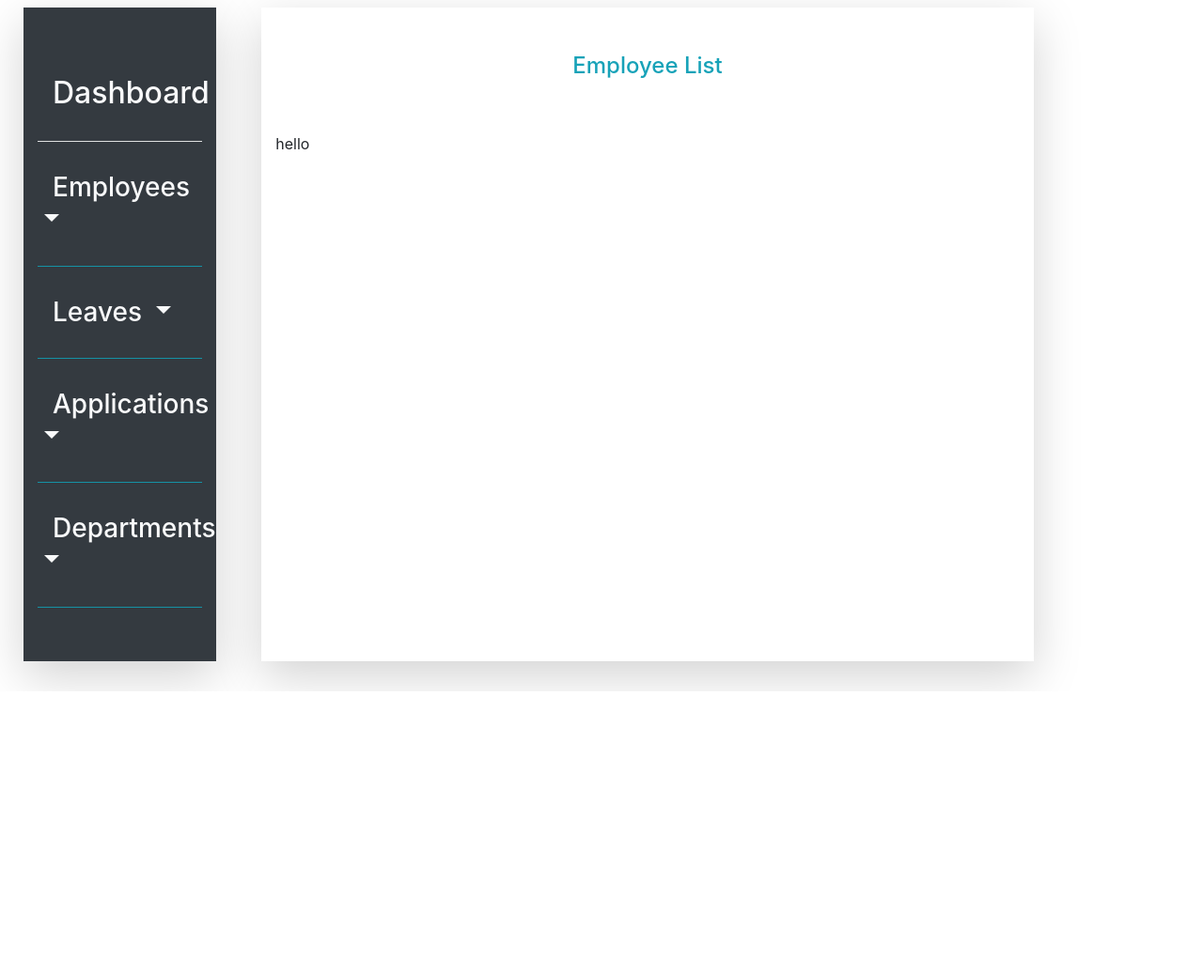
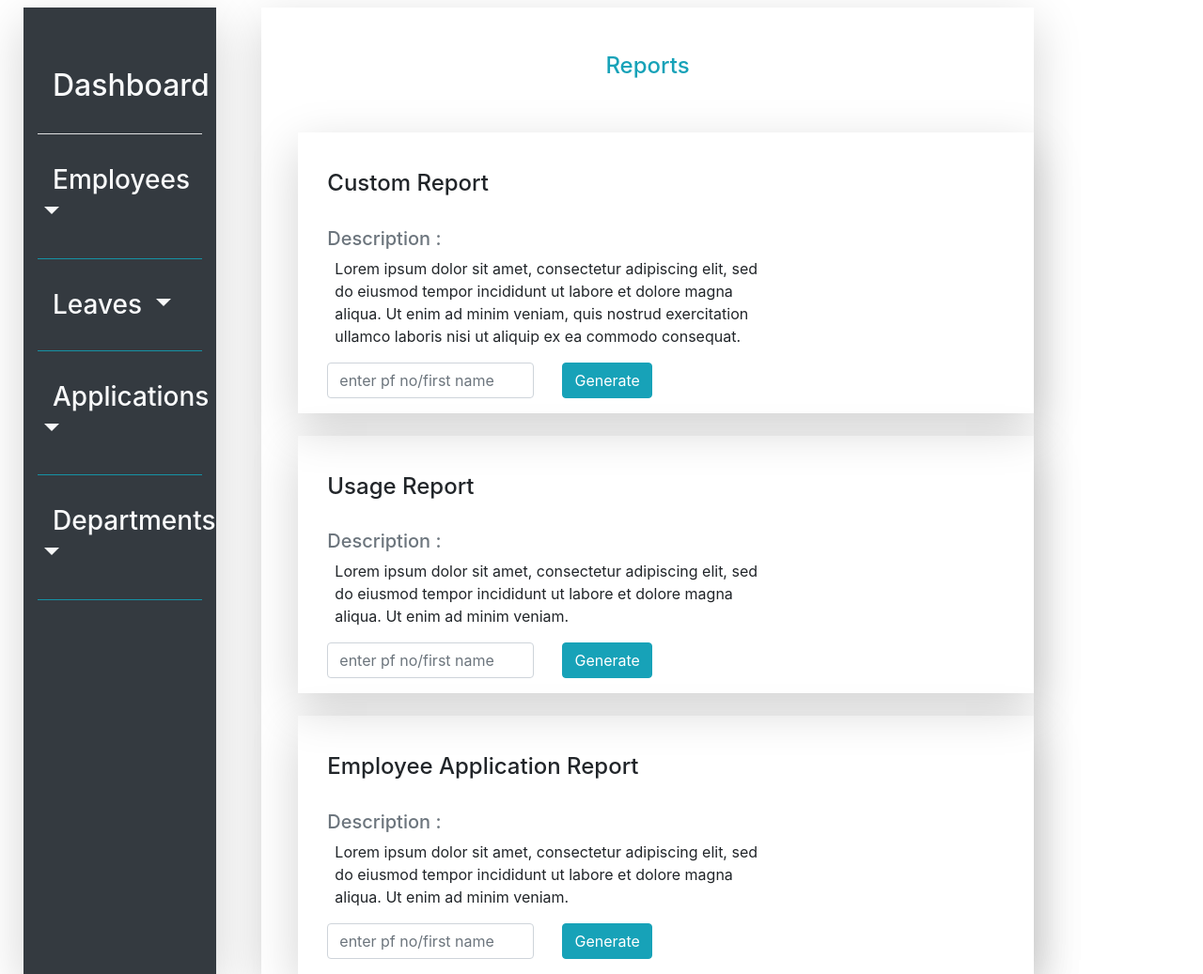
Before and after one commit to jodham/leave_management, a Django app: page /reports/ in a window 1280 px wide. Shown: the part 64-1101 px from the top of the page at 94% size. Before the commit the page ends 799 px from the top, so only its background shows below. Run offline with Django 4.2, Linux system fonts and the light colour scheme; some libraries are stand-ins or nearby versions.

Commit message:
added reports templates

```diff
--- a/dci_leave_management_system/leave_management_app/templates/leave_management_app/base.html
+++ b/dci_leave_management_system/leave_management_app/templates/leave_management_app/base.html
@@ -1,5 +1,4 @@
 {%load static%}
-<!DOCTYPE html>
 <html lang="en">
 <head>
     <meta charset="UTF-8">
@@ -51,11 +50,6 @@ function printContent(applicationform){
 <script src="https://code.jquery.com/jquery-3.3.1.slim.min.js" integrity="sha384-q8i/X+965DzO0rT7abK41JStQIAqVgRVzpbzo5smXKp4YfRvH+8abtTE1Pi6jizo" crossorigin="anonymous"></script>
 <script src="https://cdn.jsdelivr.net/npm/popper.js@1.14.7/dist/umd/popper.min.js" integrity="sha384-UO2eT0CpHqdSJQ6hJty5KVphtPhzWj9WO1clHTMGa3JDZwrnQq4sF86dIHNDz0W1" crossorigin="anonymous"></script>
 <script src="https://cdn.jsdelivr.net/npm/bootstrap@4.3.1/dist/js/bootstrap.min.js" integrity="sha384-JjSmVgyd0p3pXB1rRibZUAYoIIy6OrQ6VrjIEaFf/nJGzIxFDsf4x0xIM+B07jRM" crossorigin="anonymous"></script>
-<!--<script src="{% static 'vendor/jquery/jquery.min.js' %}"></script>-->
-<!--<script src="{% static 'vendor/popper.js/umd/popper.min.js' %}"></script>-->
-<!--<script src="{% static 'vendor/bootstrap/js/bootstrap.min.js' %}"></script>-->
 <script src="{% static 'vendor/jquery.cookie/jquery.cookie.js' %}"></script>
-<!--<script src="{% static 'vendor/owl.carousel/owl.carousel.min.js' %}"></script>-->
-<!--<script src="{% static 'vendor/bootstrap-select/js/bootstrap-select.min.js' %}"></script>-->
 </body>
 </html>
--- a/dci_leave_management_system/leave_management_app/templates/leave_management_app/reports.html
+++ b/dci_leave_management_system/leave_management_app/templates/leave_management_app/reports.html
@@ -8,12 +8,69 @@
         {%endblock navbar%}
 
     <div class="col-lg-8 mt-3 ml-5 shadow-lg">
-        <div class="py-5 text-center"><label class="text-info h4">Employee List</label></div>
+        <div class="py-5 text-center"><label class="text-info h4">Reports</label></div>
+        <div class="row ml-4 p-3 shadow-lg">
+            <div class="col-8">
+                <div class="py-4 h4">Custom Report</div>
+                <label class="text-secondary h5">Description :</label>
+                <p class="pl-2">Lorem ipsum dolor sit amet, consectetur adipiscing elit, sed do eiusmod tempor
+                    incididunt ut labore et dolore magna aliqua. Ut enim ad minim veniam,
+                    quis nostrud exercitation ullamco laboris nisi ut aliquip ex ea commodo consequat.
+                </p>
+
+                <div class="row">
+                    <div class="col-6 col-md-6">
+                        <input type="search" placeholder="enter pf no/first name" class="form-control me-2" name="pfno">
+                    </div>
+                    <div class="col-6 col-md-6">
+                            <a class="btn btn-info" href="#">Generate</a>
+                    </div>
+                </div>
 
 
+            </div>
+        </div>
 
-        hello
+        <div class="row ml-4 p-3 mt-4 shadow-lg">
+            <div class="col-8">
+                <div class="py-4 h4">Usage Report</div>
+                <label class="text-secondary h5">Description :</label>
+                <p class="pl-2">Lorem ipsum dolor sit amet, consectetur adipiscing elit, sed do eiusmod tempor
+                    incididunt ut labore et dolore magna aliqua. Ut enim ad minim veniam.
+                </p>
 
+                <div class="row">
+                    <div class="col-6 col-md-6">
+                        <input type="search" placeholder="enter pf no/first name" class="form-control me-2" name="pfno">
+                    </div>
+                    <div class="col-6 col-md-6">
+                            <a class="btn btn-info" href="#">Generate</a>
+                    </div>
+                </div>
+
+
+            </div>
+        </div>
+
+        <div class="row ml-4 p-3 mt-4 shadow-lg">
+            <div class="col-8">
+                <div class="py-4 h4">Employee Application Report</div>
+                <label class="text-secondary h5">Description :</label>
+                <p class="pl-2">Lorem ipsum dolor sit amet, consectetur adipiscing elit, sed do eiusmod tempor
+                    incididunt ut labore et dolore magna aliqua. Ut enim ad minim veniam.
+                </p>
+
+                <div class="row">
+                    <div class="col-6 col-md-6">
+                        <input type="search" placeholder="enter pf no/first name" class="form-control me-2" name="pfno">
+                    </div>
+                    <div class="col-6 col-md-6">
+                            <a class="btn btn-info" href="#">Generate</a>
+                    </div>
+                </div>
+
+            </div>
+        </div>
     </div>
 </div>
 {%endblock content%}
```
